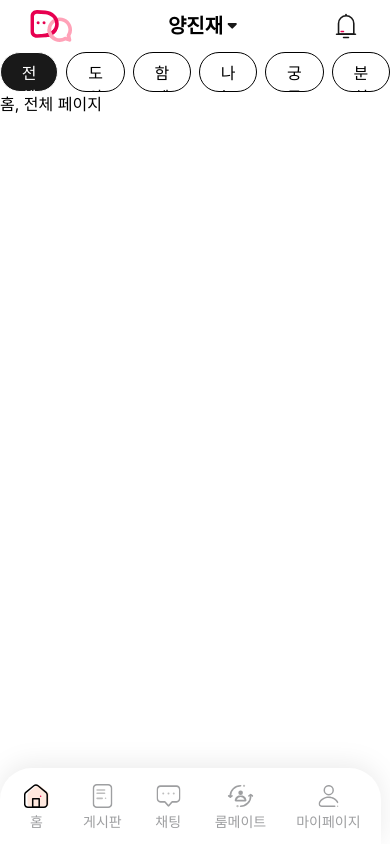
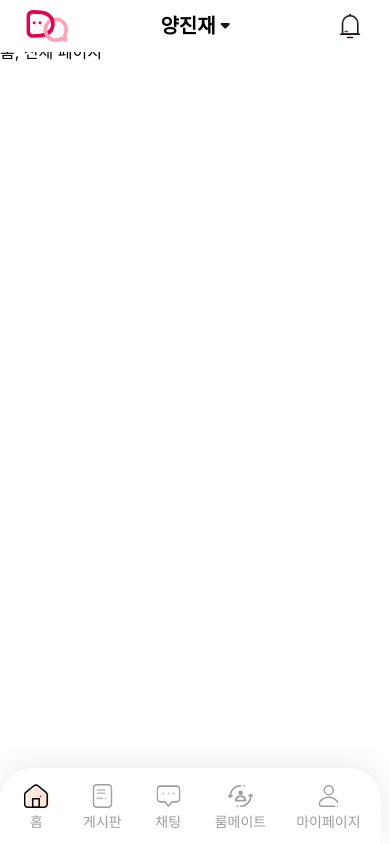
Before and after one commit to dormitoryFamilies/fe-project, a Next.js app in the folder dormitory-families-fe/: page /board in a window 390 px wide. Built offline with nearby package versions, Linux system fonts and the light colour scheme.

Commit message:
style: header 코드 변경
header 코드 반응형을 고려하여 재구현

```diff
--- a/dormitory-families-fe/src/components/common/Header.tsx
+++ b/dormitory-families-fe/src/components/common/Header.tsx
@@ -18,19 +18,20 @@
 
     return (
         <div>
-            <header className="bg-white flex items-center justify-evenly gap-x-16">
-                <Logo/>
+            <header className="h-[52px] fixed top-0 bg-white flex items-center justify-evenly w-full">
+                <Logo className="absolute left-5"/>
                 <div
-                    className="flex items-center gap-x-1"
+                    className="absolute left-50 right-50 flex items-center gap-x-1"
                     onClick={()=> {dropDownOnClick()}}
                 >
                     <div className="text-h2 font-bold z-20">{selectedDorm}</div>
                     { isDropDownClick ? <DropDownOnIcon /> : <DropDownOffIcon /> }
                 </div>
-                <AlarmIcon/>
+                <AlarmIcon className="absolute right-5"/>
             </header>
             { isDropDownClick ? <DropDownDormModal /> : null}
         </div>
+
     );
 }
 
```
